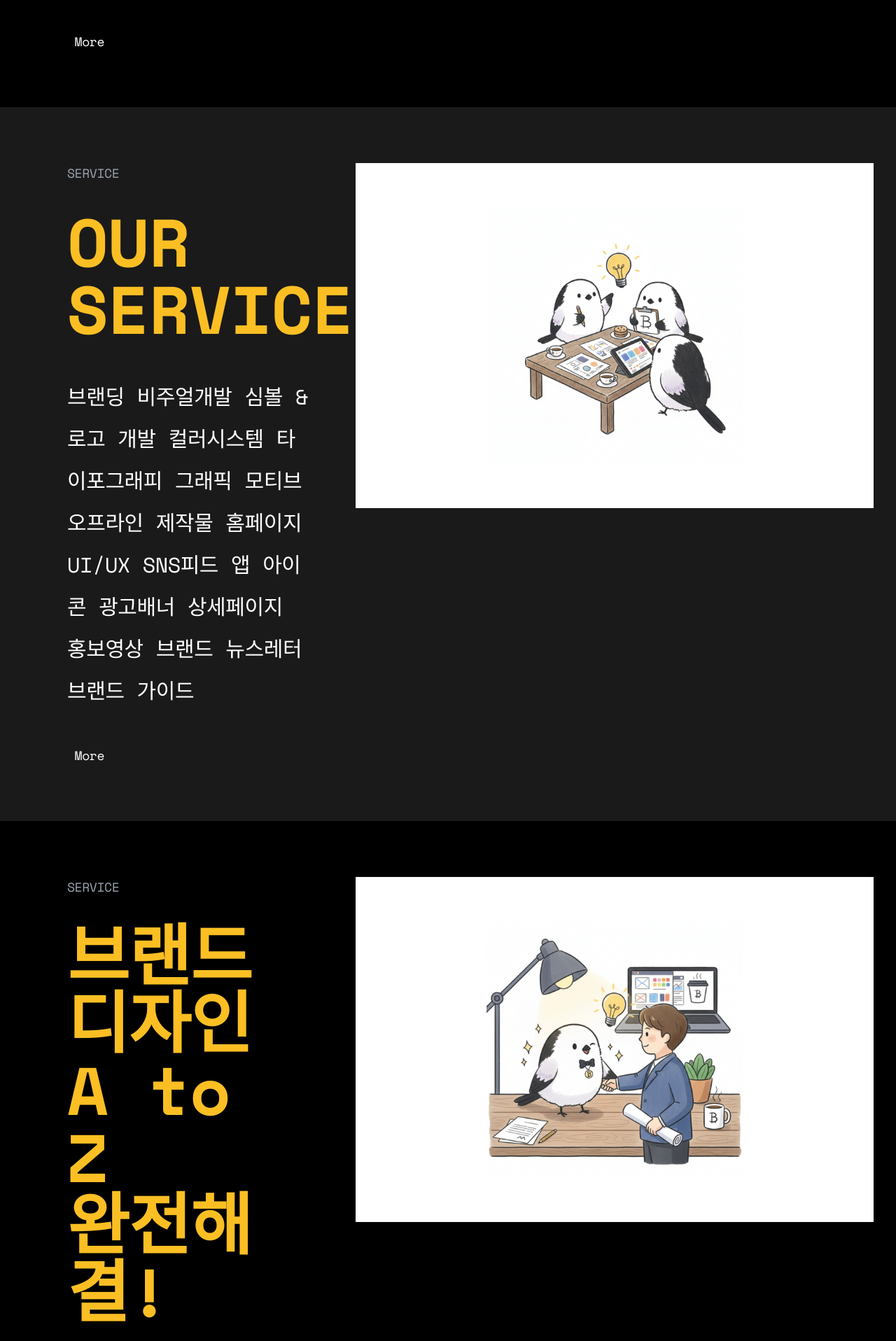
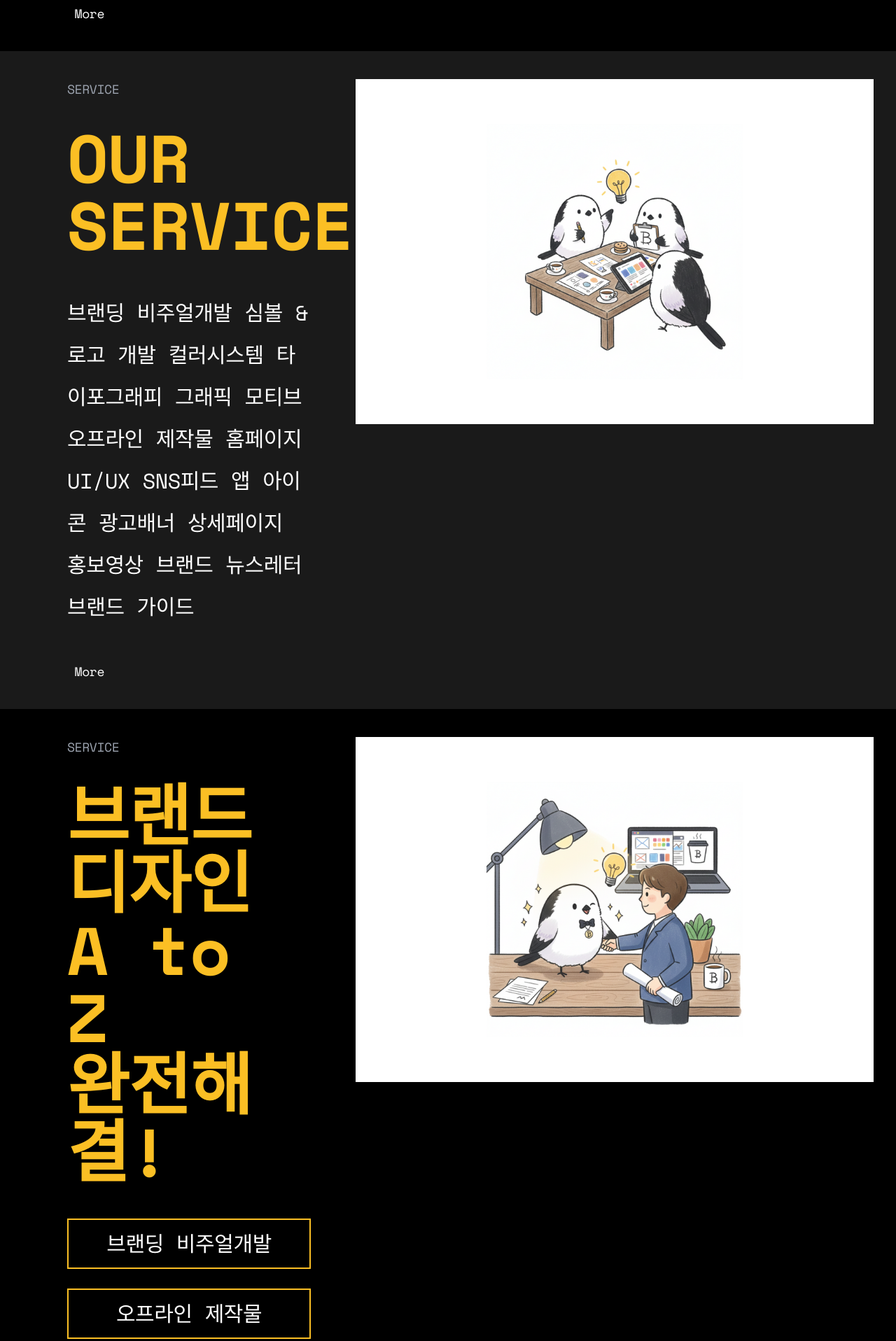
Before and after one commit to baebsaedesigndev-pixel/baebsaeProject, a website: page index.html in a window 1280 px wide. Shown: the part 2491-4407 px from the top of the page at 70% size. Drawn offline with nearby package versions, Linux system fonts and the light colour scheme; a web font is replaced by a local one.

Commit message:
index.html 수정 완료

```diff
--- a/index.html
+++ b/index.html
@@ -98,7 +98,7 @@
     </section>
 
     <!-- About Section -->
-    <section id="about" class="min-h-screen bg-black flex items-center py-14 lg:py-20">
+    <section id="about" class="min-h-screen bg-black flex items-center py-7 lg:py-10">
         <div class="w-full px-6 lg:px-24">
             <div class="grid grid-cols-1 lg:grid-cols-[32%_68%] gap-y-12 lg:gap-x-16">
                 <!-- Text Content (아래 모바일, 왼쪽 PC) -->
@@ -137,7 +137,7 @@
     </section>
 
     <!-- Service Section -->
-    <section id="service" class="min-h-screen bg-[#1a1a1a] flex items-center py-14 lg:py-20">
+    <section id="service" class="min-h-screen bg-[#1a1a1a] flex items-center py-7 lg:py-10">
         <div class="w-full px-6 lg:px-24">
             <div class="grid grid-cols-1 lg:grid-cols-[32%_68%] gap-y-12 lg:gap-x-16">
                 <!-- Text Content (아래 모바일, 왼쪽 PC) -->
@@ -172,7 +172,7 @@
     </section>
 
     <!-- Service 2 Section -->
-    <section id="service2" class="min-h-screen bg-black flex items-center py-14 lg:py-20">
+    <section id="service2" class="min-h-screen bg-black flex items-center py-7 lg:py-10">
         <div class="w-full px-6 lg:px-24">
             <div class="grid grid-cols-1 lg:grid-cols-[32%_68%] gap-y-12 lg:gap-x-16">
                 <!-- Text Content (아래 모바일, 왼쪽 PC) -->
```
